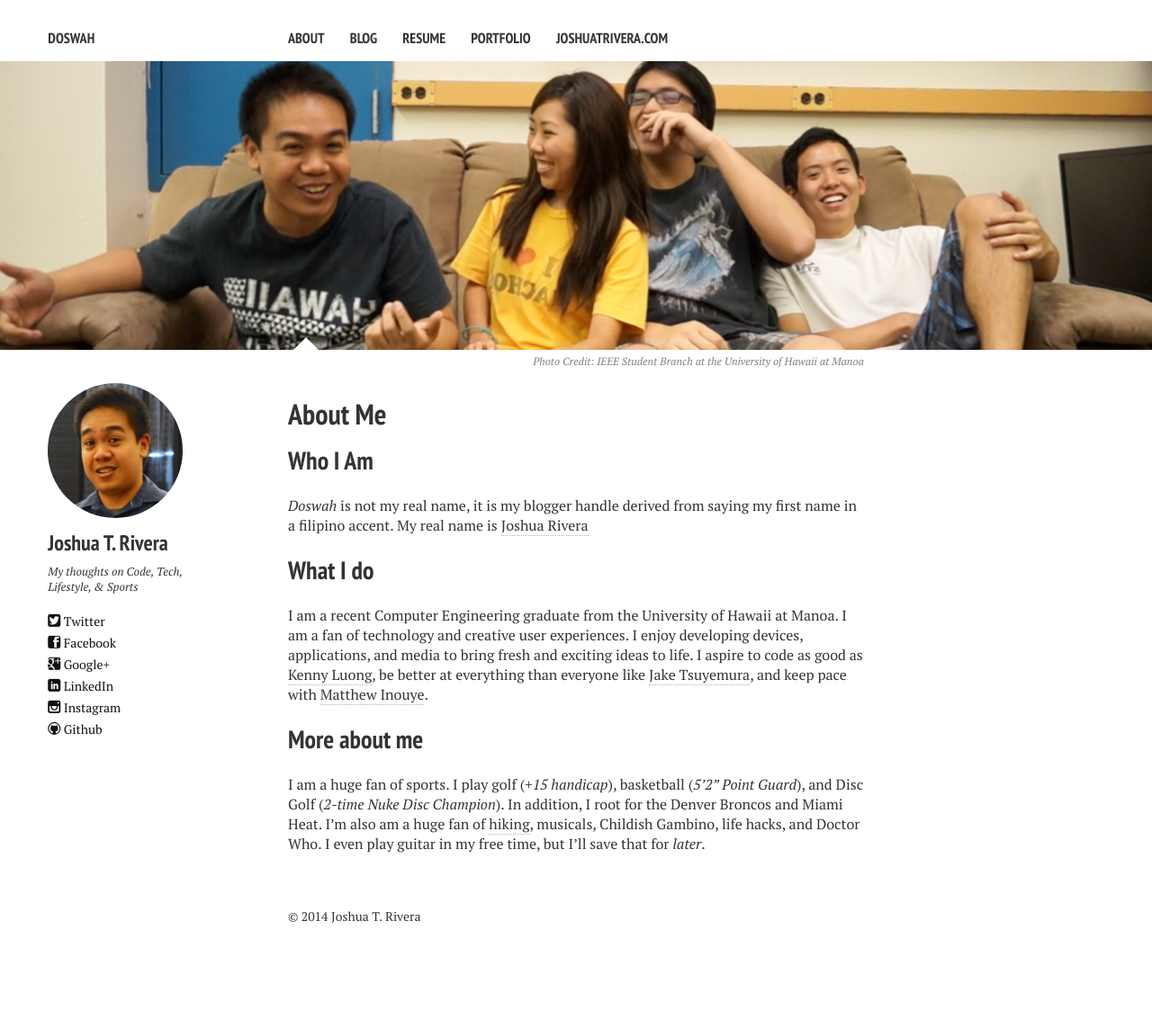
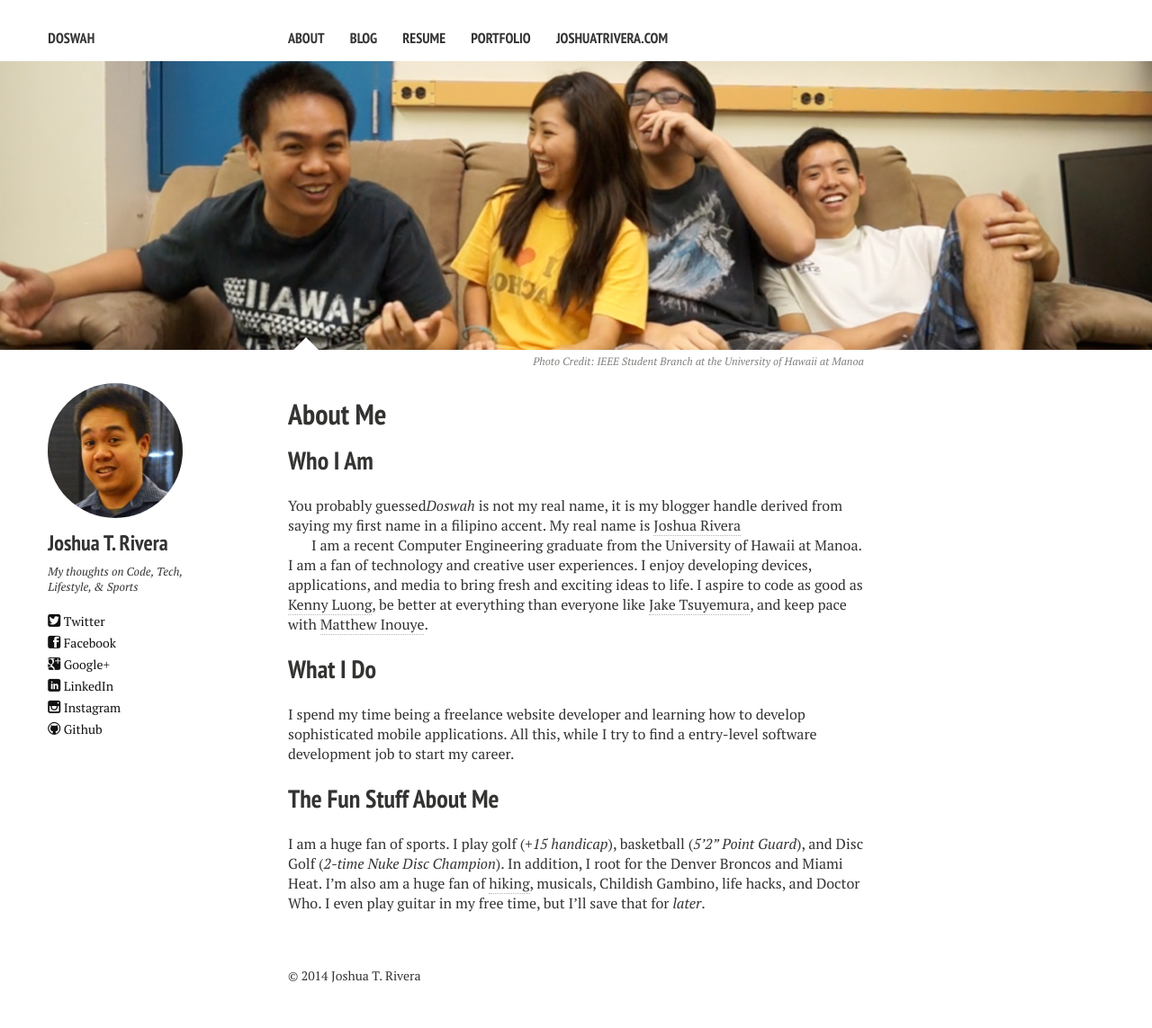
Before and after one commit to alexpolonsky/doswah.com, a Jekyll site: the page built from about.md, in a window 1280 px wide. Shown: the whole page at 90% size. Built offline with Jekyll 4.4.1, drawn with Linux system fonts in a browser that asks for light colours; nearby versions of some CDN libraries; before the commit the page ends 1077 px from its top, so only the background shows below that.

Commit message:
Updated about section

```diff
--- a/about.md
+++ b/about.md
@@ -14,12 +14,14 @@ image:
 
 ## Who I Am
 
-<i>Doswah</i> is not my real name, it is my blogger handle derived from saying my first name in a filipino accent. My real name is [Joshua Rivera](http://joshuatrivera.com)
+You probably guessed<i>Doswah</i> is not my real name, it is my blogger handle derived from saying my first name in a filipino accent. My real name is [Joshua Rivera](http://joshuatrivera.com)
 
-## What I do
+I am a recent Computer Engineering graduate from the University of Hawaii at Manoa. I am a fan of technology and creative user experiences. I enjoy developing devices, applications, and media to bring fresh and exciting ideas to life. I aspire to code as good as [Kenny Luong](http://kennyluong.com), be better at everything than everyone like [Jake Tsuyemura](http://jaketsuyemura.com), and keep pace with [Matthew Inouye](http://mkinouye.com).
 
-I am a recent Computer Engineering graduate from the University of Hawaii at Manoa. I am a fan of technology and creative user experiences. I enjoy developing devices, applications, and media to bring fresh and exciting ideas to life. I  aspire to code as good as [Kenny Luong](http://kennyluong.com), be better at everything than everyone like [Jake Tsuyemura](http://jaketsuyemura.com), and keep pace with [Matthew Inouye](http://mkinouye.com).
+## What I Do
 
-## More about me
+I spend my time being a freelance website developer and learning how to develop sophisticated mobile applications. All this, while I try to find a entry-level software development job to start my career.
+
+## The Fun Stuff About Me
 
 I am a huge fan of sports. I play golf (<i>+15 handicap</i>), basketball (<i>5'2" Point Guard</i>), and Disc Golf (<i>2-time Nuke Disc Champion</i>). In addition, I root for the Denver Broncos and Miami Heat. I'm also am a huge fan of [hiking](http://hike2grind.com), musicals, Childish Gambino, life hacks, and Doctor Who. I even play guitar in my free time, but I'll save that for <i>later</i>.
```
